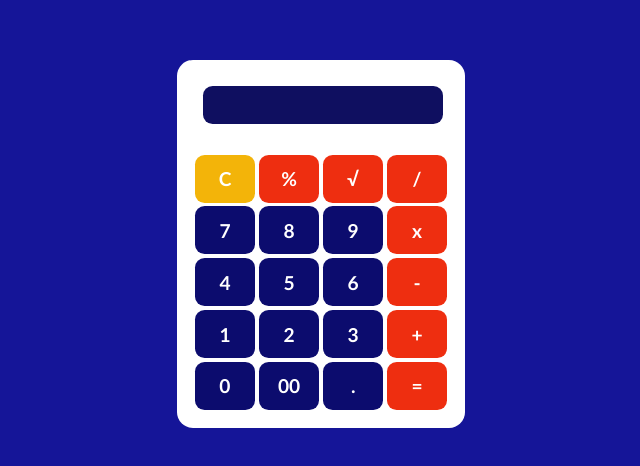
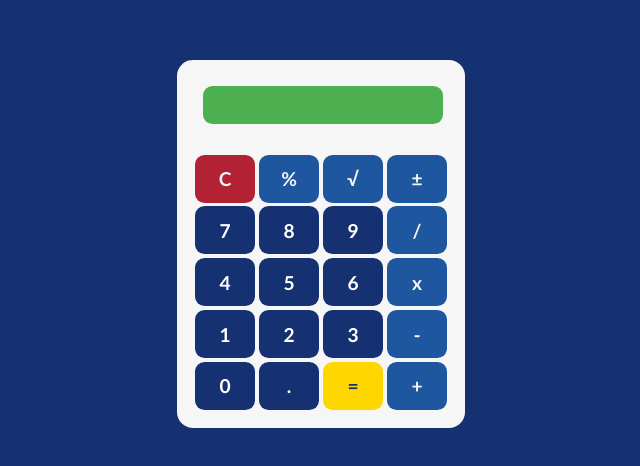
Before and after one commit to coolbeachball/The-Magic-Calculator, a plain HTML site: page the magic calculator/index.html in a window 1280 px wide. Shown: the part 156-622 px from the top of the page, without its empty margins (319-959 px from the left). Drawn offline with Linux system fonts and the light colour scheme.

Commit message:
UI update and readjusting the keys

```diff
--- a/the magic calculator/index.html
+++ b/the magic calculator/index.html
@@ -15,31 +15,31 @@
                     <div class="key c-key">C</div>
                     <div class="key symbol">%</div>
                     <div class="key symbol">√</div>
-                    <div class="key symbol">/</div>
+                    <div class="key symbol">±</div>
                 </div>
                 <div class="row">
                     <div class="key">7</div>
                     <div class="key">8</div>
                     <div class="key">9</div>
-                    <div class="key symbol">x</div>
+                    <div class="key symbol">/</div>
                 </div>
                 <div class="row">
                     <div class="key">4</div>
                     <div class="key">5</div>
                     <div class="key">6</div>
-                    <div class="key symbol">-</div>
+                    <div class="key symbol">x</div>
                 </div>
                 <div class="row">
                     <div class="key">1</div>
                     <div class="key">2</div>
                     <div class="key">3</div>
-                    <div class="key symbol stretched">+</div>
+                    <div class="key symbol">-</div>
                 </div>
                 <div class="row">
                     <div class="key zero-key">0</div>
-                    <div class="key">00</div>
                     <div class="key">.</div>
-                    <div class="key symbol stretched">=</div>
+                    <div class="key equal-key symbol stretched">=</div>
+                    <div class="key symbol stretched">+</div>
                 </div>
             </div>
         </div>
--- a/the magic calculator/styles.css
+++ b/the magic calculator/styles.css
@@ -4,7 +4,7 @@ body {
 }
 
 .container {
-    background-color: #151598;
+    background-color: #163172;
     display: flex;
     justify-content: center;
     align-items: center;
@@ -13,7 +13,7 @@ body {
 }
 
 .calculator {
-    background-color: #fff;
+    background-color: #F6F6F6;
     max-width: 16em;
     width: 100%;
     height: 21em;
@@ -22,8 +22,8 @@ body {
 }
 
 #input-box {
-    background-color: #0f0f60;
-    color: #fff;
+    background-color: #4CAF50;
+    color: #1A1A1A;
     padding: 0.5em;
     margin: 0.5em;
     margin-bottom: 1.5em;
@@ -46,7 +46,7 @@ body {
     display: flex;
     justify-content: center;
     align-items: center;
-    background-color: #0c0c6e;
+    background-color: #163172;
     color: #fff;
     font-weight: bold;
     font-size: larger;
@@ -57,40 +57,21 @@ body {
     margin: 0.1em;
 }
 
-.key:hover {
-    background-color: #1e1e8e;
-}
-
-.key:active {
-    background-color: #0a0a7a;
-    height: 0.2em;
-    margin-top: auto;
-}
-
 .key::selection {
     background-color: transparent;
 }
 
 .symbol {
-    background-color: #ee2405f3;
-}
-
-.symbol:hover {
-    background-color: #f0442af3;
-}
-
-.symbol:active {
-    background-color: #ee2405f3;
+    background-color: #1E56A0;
+    color: #F6F6F6;
 }
 
 .c-key {
-    background-color: #f3b409;
+    background-color: #B22234;
+    color: #F6F6F6;
 }
 
-.c-key:hover {
-    background-color: #f4be29;
+.equal-key {
+    background-color: #FFD700;
+    color: #163172;
 }
-
-.c-key:active {
-    background-color: #f3b409;
-}
```
